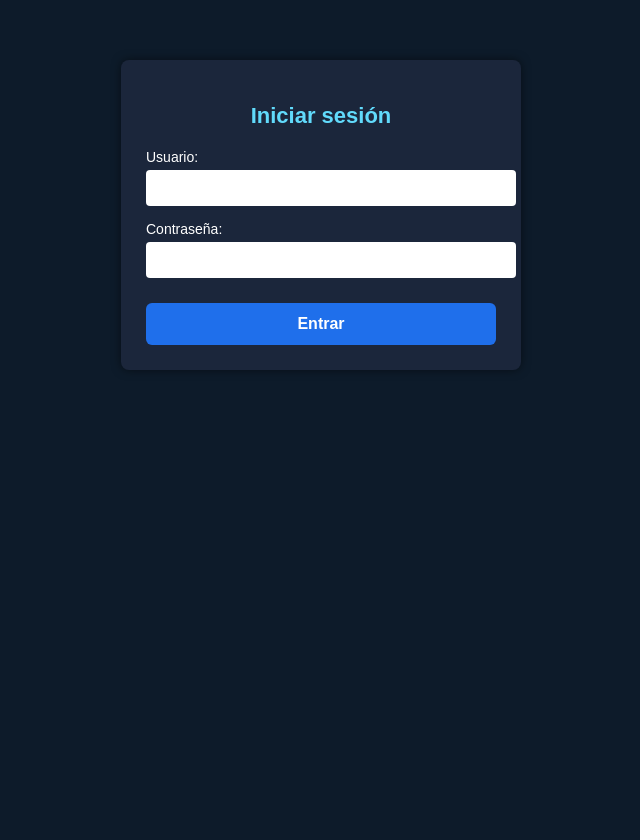
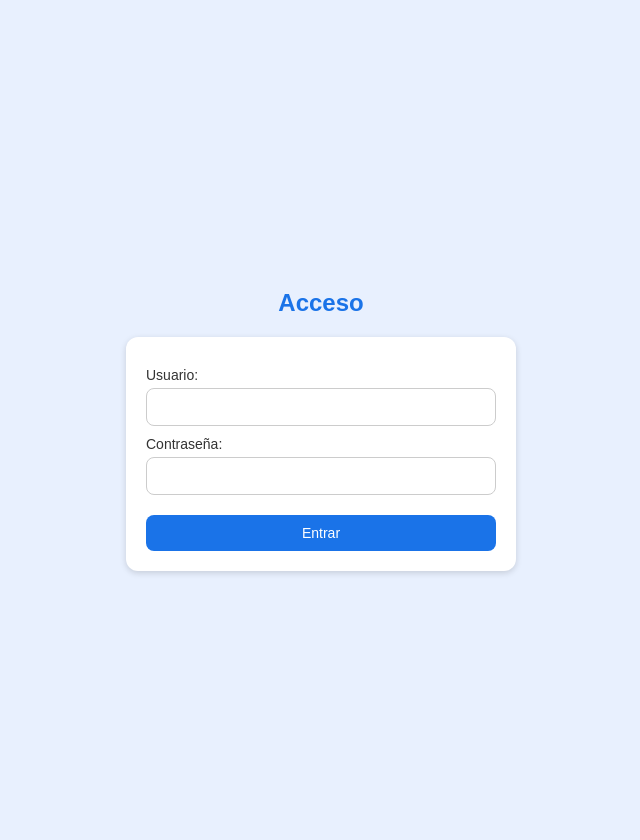
Before and after one commit to Gsr1989/Los-6, a Flask app: page / in a window 1280 px wide. Shown: the whole page, without its empty margins (319-959 px from the left). Before the commit the page ends 370 px from the top, so only its background shows below. Run offline with Flask 3, Linux system fonts and the light colour scheme.

Commit message:
Update login.html

```diff
--- a/templates/login.html
+++ b/templates/login.html
@@ -2,87 +2,72 @@
 <html lang="es">
 <head>
     <meta charset="UTF-8">
-  <title>Iniciar sesión</title>
+    <title>Iniciar Sesión</title>
     <meta name="viewport" content="width=device-width, initial-scale=1">
     <style>
         body {
-      background-color: #0d1b2a;
+            background-color: #e8f0fe;
             font-family: Arial, sans-serif;
             margin: 0;
-      padding: 0;
-      color: white;
+            padding: 20px;
+            display: flex;
+            flex-direction: column;
+            align-items: center;
+            justify-content: center;
+            height: 100vh;
         }
-
-    .login-container {
+        h2 {
+            color: #1a73e8;
+            margin-bottom: 20px;
+        }
+        form {
+            background: #ffffff;
+            padding: 20px;
+            border-radius: 12px;
+            box-shadow: 0 2px 6px rgba(0, 0, 0, 0.15);
+            width: 100%;
             max-width: 350px;
-      margin: 60px auto;
-      padding: 25px;
-      background-color: #1b263b;
+            display: flex;
+            flex-direction: column;
+        }
+        label {
+            margin-top: 10px;
+            font-size: 14px;
+            color: #333;
+        }
+        input, button {
+            margin-top: 5px;
+            padding: 10px;
+            font-size: 14px;
+            border: 1px solid #ccc;
             border-radius: 8px;
-      box-shadow: 0 0 10px rgba(0,0,0,0.5);
+            width: 100%;
+            box-sizing: border-box;
         }
-
-    h2 {
-      text-align: center;
-      color: #61dafb;
-      margin-bottom: 20px;
-      font-size: 22px;
-    }
-
-    label {
-      display: block;
-      margin-top: 15px;
-      font-size: 14px;
-    }
-
-    input {
-      width: 100%;
-      padding: 10px;
-      margin-top: 5px;
-      border: none;
-      border-radius: 4px;
-      font-size: 14px;
-    }
-
         button {
-      margin-top: 25px;
-      width: 100%;
-      padding: 12px;
-      background-color: #1f6feb;
+            background-color: #1a73e8;
             color: white;
             border: none;
-      border-radius: 6px;
-      font-size: 16px;
-      font-weight: bold;
+            margin-top: 20px;
+            cursor: pointer;
+            transition: background 0.3s;
         }
-
         button:hover {
-      background-color: #184caa;
-    }
-
-    .error {
-      color: #ff4b4b;
-      margin-top: 15px;
-      text-align: center;
+            background-color: #1558b0;
         }
     </style>
 </head>
 <body>
-  <div class="login-container">
-    <h2>Iniciar sesión</h2>
-    <form method="POST">
+    <h2>Acceso</h2>
+
+    <form method="POST" autocomplete="off">
         <label>Usuario:</label>
-      <input type="text" name="usuario" required autocomplete="off">
+        <input type="text" name="usuario" required>
 
         <label>Contraseña:</label>
-      <input type="password" name="clave" required autocomplete="off">
+        <input type="password" name="contraseña" required>
 
         <button type="submit">Entrar</button>
-
-      {% if error %}
-      <div class="error">{{ error }}</div>
-      {% endif %}
     </form>
-  </div>
 </body>
 </html>
```
Lines whose indentation alone changed are shown as unchanged.
